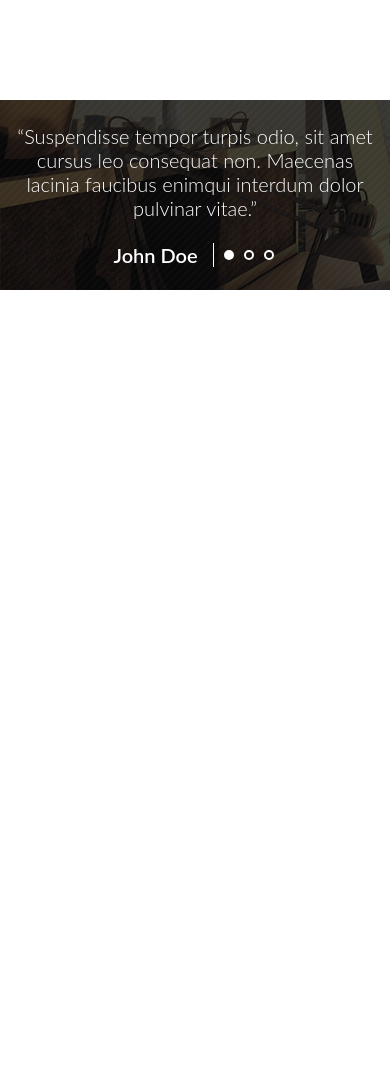
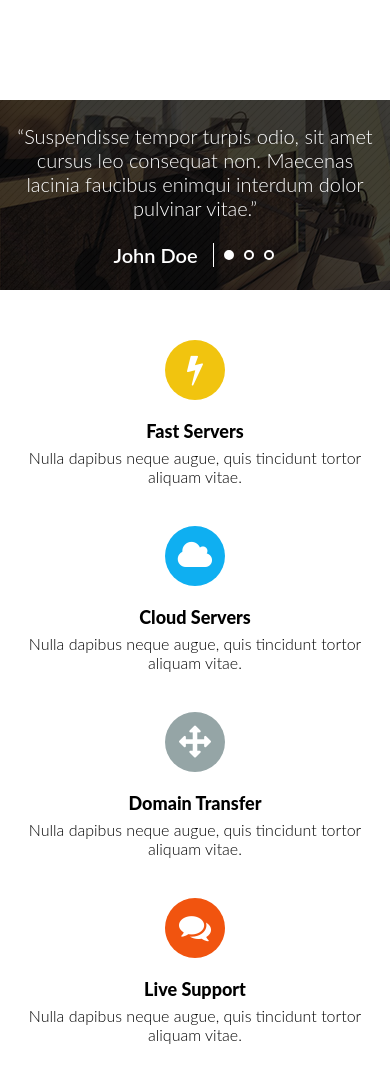
Before and after one commit to dimadk24/ghost-host, a website: page src/index.html in a window 390 px wide. Shown: the part 4147-5227 px from the top of the page. Before the commit the page ends 4437 px from the top, so only its background shows below. Drawn offline with Linux system fonts and the light colour scheme; a web font is replaced by a local one.

Commit message:
feat: awesome simple functions part

```diff
--- a/src/index.html
+++ b/src/index.html
@@ -390,6 +390,40 @@
             </div>
         </div>
     </div>
+    <div class="functions">
+        <div class="function">
+            <div class="function__icon function__icon--yellow">
+                <i class="fa fa-bolt" aria-hidden="true"></i>
+            </div>
+            <h4 class="function__title">fast servers</h4>
+            <p class="function__description">Nulla dapibus neque augue, quis
+                tincidunt tortor aliquam vitae.</p>
+        </div>
+        <div class="function">
+            <div class="function__icon function__icon--blue">
+                <i class="fa fa-cloud" aria-hidden="true"></i>
+            </div>
+            <h4 class="function__title">cloud servers</h4>
+            <p class="function__description">Nulla dapibus neque augue, quis
+                tincidunt tortor aliquam vitae.</p>
+        </div>
+        <div class="function">
+            <div class="function__icon function__icon--grey">
+                <i class="fa fa-arrows" aria-hidden="true"></i>
+            </div>
+            <h4 class="function__title">domain transfer</h4>
+            <p class="function__description">Nulla dapibus neque augue, quis
+                tincidunt tortor aliquam vitae.</p>
+        </div>
+        <div class="function">
+            <div class="function__icon function__icon--red">
+                <i class="fa fa-comments" aria-hidden="true"></i>
+            </div>
+            <h4 class="function__title">live support</h4>
+            <p class="function__description">Nulla dapibus neque augue, quis
+                tincidunt tortor aliquam vitae.</p>
+        </div>
+    </div>
     <script>
         const hamburger = document.querySelector('.hamburger');
         const body = document.querySelector('body');
--- a/src/style.css
+++ b/src/style.css
@@ -747,6 +747,63 @@ blockquote::after {
     background-color: white;
 }
 
+.functions {
+    width: 81.5%;
+    margin: 100px auto 96px;
+    display: flex;
+    justify-content: space-between;
+    flex-wrap: wrap;
+}
+
+.function {
+    flex-basis: 25%;
+}
+
+.function__icon {
+    display: flex;
+    justify-content: center;
+    align-items: center;
+    width: 60px;
+    height: 60px;
+    margin: 0 auto;
+    border-radius: 50%;
+    color: white;
+    font-size: 2em;
+}
+
+.function__icon--yellow {
+    background-color: #f1c40f;
+}
+
+.function__icon--blue {
+    background-color: #0faff1;
+}
+
+.function__icon--grey {
+    background-color: #95a5a6;
+}
+
+.function__icon--red {
+    background-color: #f1540f;
+}
+
+.function__title {
+    margin: 20px 0 6px;
+    font-family: "Lato", Arial, sans-serif;
+    font-weight: 800;
+    text-transform: capitalize;
+    font-size: 18px;
+    text-align: center;
+}
+
+.function__description {
+    font-family: "Lato", Arial, sans-serif;
+    font-weight: 300;
+    text-align: center;
+    max-width: 250px;
+    margin: 0 auto;
+}
+
 @media screen and (max-width: 1400px) {
     .top {
         height: 50px;
@@ -779,6 +836,15 @@ blockquote::after {
     .about {
         padding-top: 80px;
     }
+
+    .functions {
+        width: 85%;
+        margin-top: 80px;
+    }
+
+    .function__description {
+        max-width: 180px;
+    }
 }
 
 @media screen and (max-width: 1240px) {
@@ -796,6 +862,10 @@ blockquote::after {
 
     .packages {
         background-size: auto;
+    }
+
+    .functions {
+        margin-top: 70px;
     }
 }
 
@@ -840,6 +910,21 @@ blockquote::after {
         flex-basis: 100%;
         min-width: 300px;
     }
+
+    .functions {
+        margin-top: 60px;
+    }
+}
+
+@media screen and (max-width: 800px) {
+    .functions {
+        margin-top: 30px;
+    }
+
+    .function {
+        flex-basis: 50%;
+        padding-top: 35px;
+    }
 }
 
 @media screen and (min-width: 537px) and (max-width: 824px) {
@@ -881,6 +966,10 @@ blockquote::after {
     }
 
     .about {
+        width: 90%;
+    }
+
+    .functions {
         width: 90%;
     }
 }
@@ -928,4 +1017,17 @@ blockquote::after {
     .about__team {
         min-width: 270px;
     }
+
+    .functions {
+        margin-top: 10px;
+    }
+
+    .function {
+        flex-basis: 100%;
+        padding-top: 40px;
+    }
+
+    .function__description {
+        max-width: 100%;
+    }
 }
```
